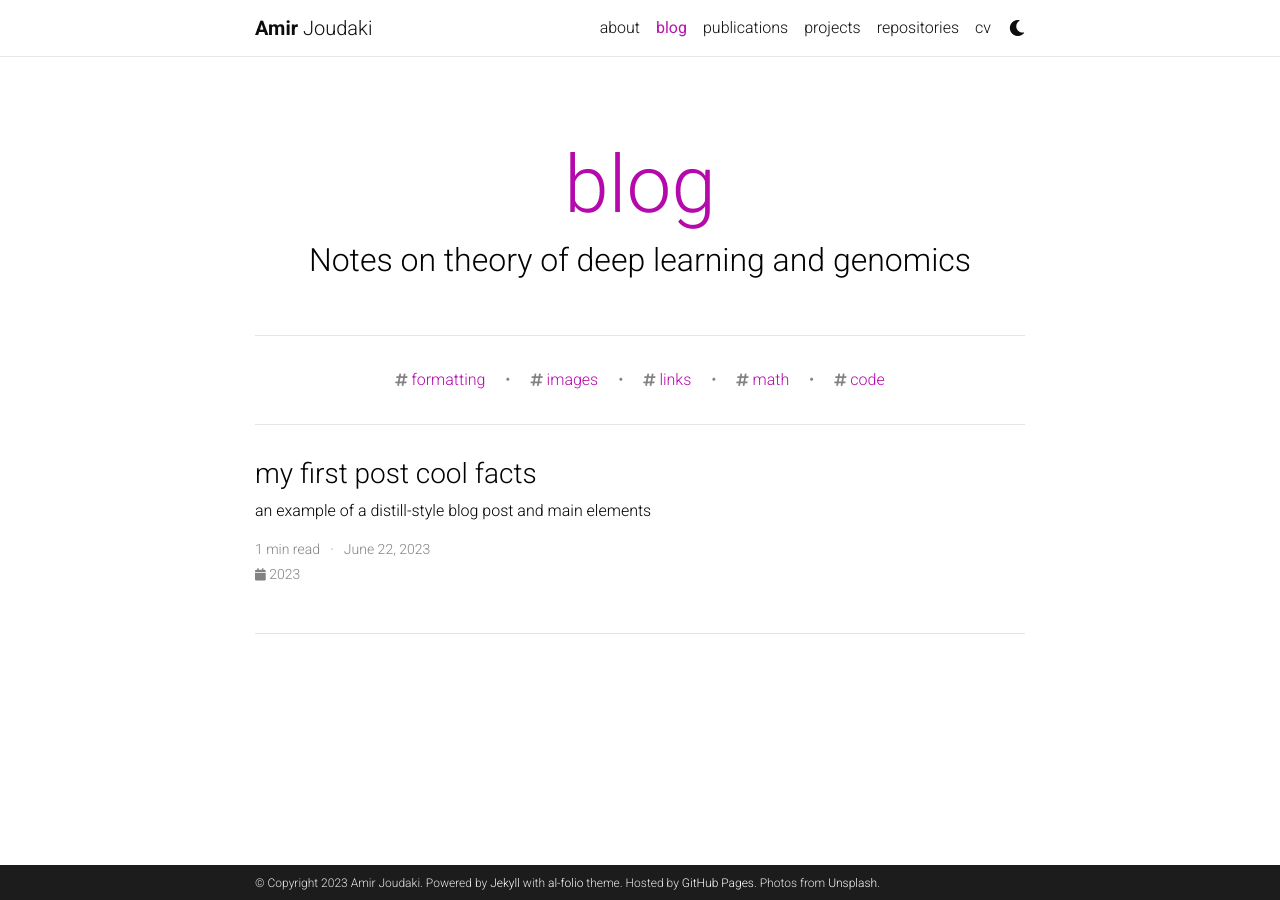
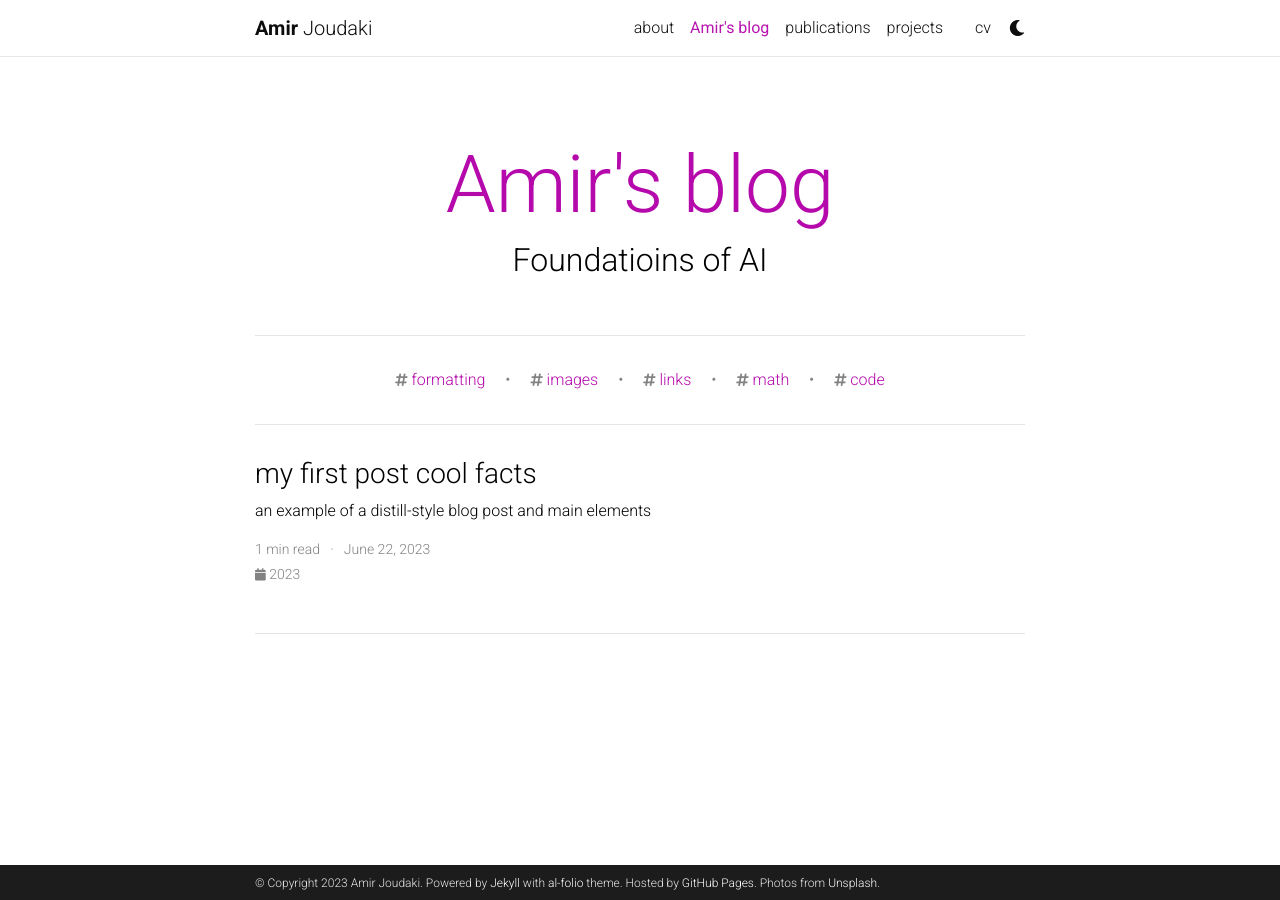
Before and after one commit to ajoudaki/ajoudaki.github.io, a Jekyll site: the page built from blog/index.html, in a window 1280 px wide. Built offline with Jekyll 4.4.1, drawn with Linux system fonts in a browser that asks for light colours; full-size pictures stand in for the smaller copies a plugin makes; the list of posts is cut into pages by our own code; comment, search, counter and statistics services are not loaded; a style sheet for code colours, icons or effects is not loaded.

Commit message:
updated and debugged

```diff
--- a/_config.yml
+++ b/_config.yml
@@ -80,7 +80,7 @@
 scholar_userid: iCXSFxMAAAAJ# your Google Scholar ID
 semanticscholar_id: # your Semantic Scholar ID
 whatsapp_number: # your WhatsApp number (full phone number in international format. Omit any zeroes, brackets, or dashes when adding the phone number in international format.)
-orcid_id: 0000-0003-0095-6750# your ORCID ID
+orcid_id: # 0000-0003-0095-6750# your ORCID ID
 medium_username: # your Medium username
 quora_username: # your Quora username
 publons_id: # your ID on Publons
@@ -120,9 +120,9 @@
 # Blog
 # -----------------------------------------------------------------------------
 
-blog_name: blog # blog_name will be displayed in your blog page
-blog_nav_title: blog # your blog must have a title for it to be displayed in the nav bar
-blog_description: Notes on theory of deep learning and genomics # blog description will be displayed in your blog page
+blog_name: Amir's blog # blog_name will be displayed in your blog page
+blog_nav_title: Amir's blog # your blog must have a title for it to be displayed in the nav bar
+blog_description: Foundatioins of AI # blog description will be displayed in your blog page
 permalink: /blog/:year/:title/
 
 # Pagination
@@ -171,7 +171,7 @@
     output: false
     permalink: /news/:path/
   projects:
-    output: true
+    output: false
     permalink: /projects/:path/
 
 news:
@@ -358,7 +358,7 @@
 enable_darkmode:            true   # enables switching between light/dark modes
 enable_navbar_social:       false  # enables displaying social links in the
                                    # navbar on the about page
-enable_project_categories:  true   # enables categorization of projects into
+enable_project_categories:  false   # enables categorization of projects into
                                    # multiple categories
 enable_medium_zoom:         true   # enables image zoom feature (as on medium.com)
 enable_progressbar:         true   # enables a horizontal progress bar linked to the vertical scroll position
```
Also changed, not shown: _pages/about.md (+21 -13 lines), _pages/repositories.md (+2 -12 lines), assets/img/prof_pic3.png (added), 1 other file.
